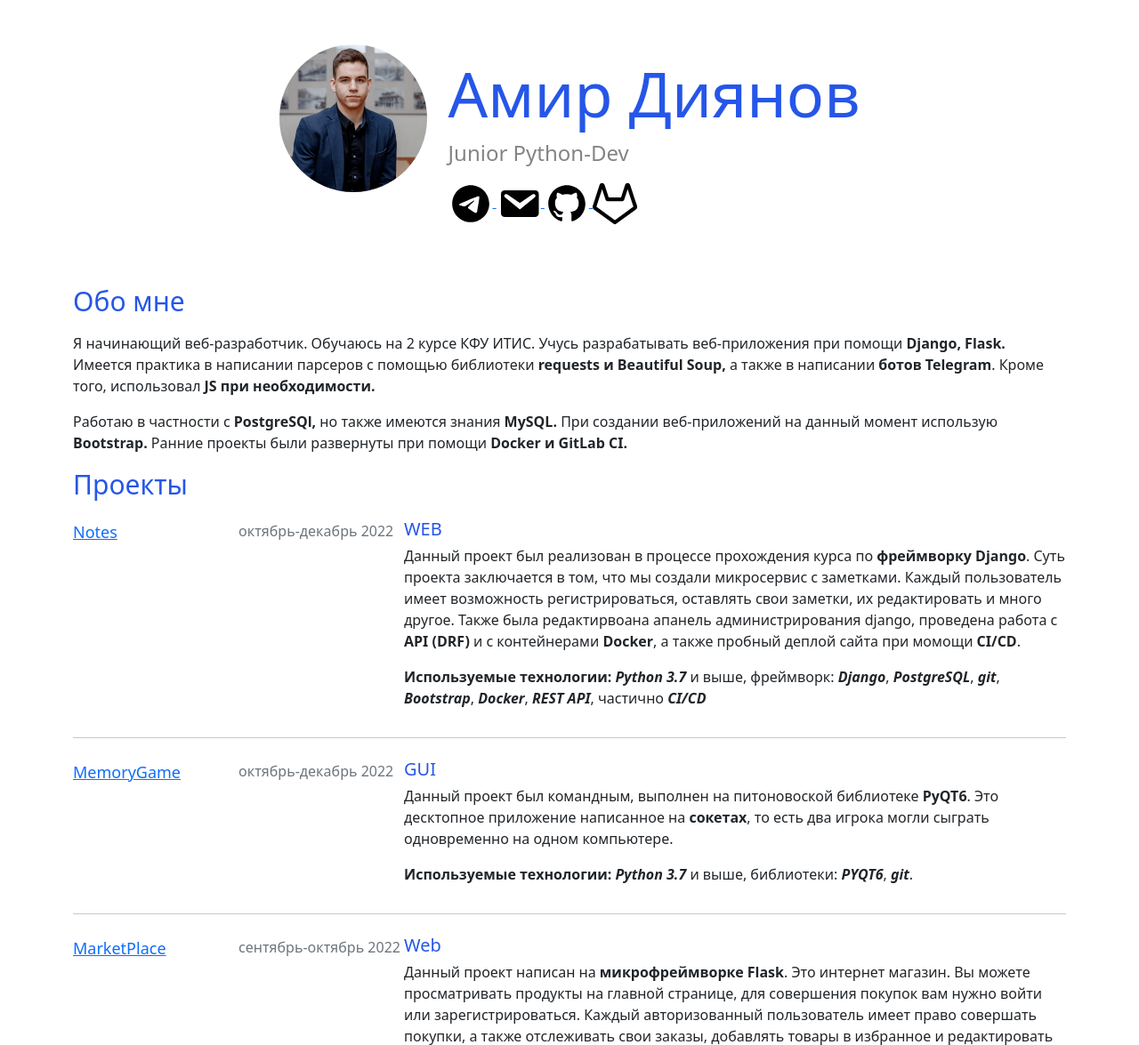
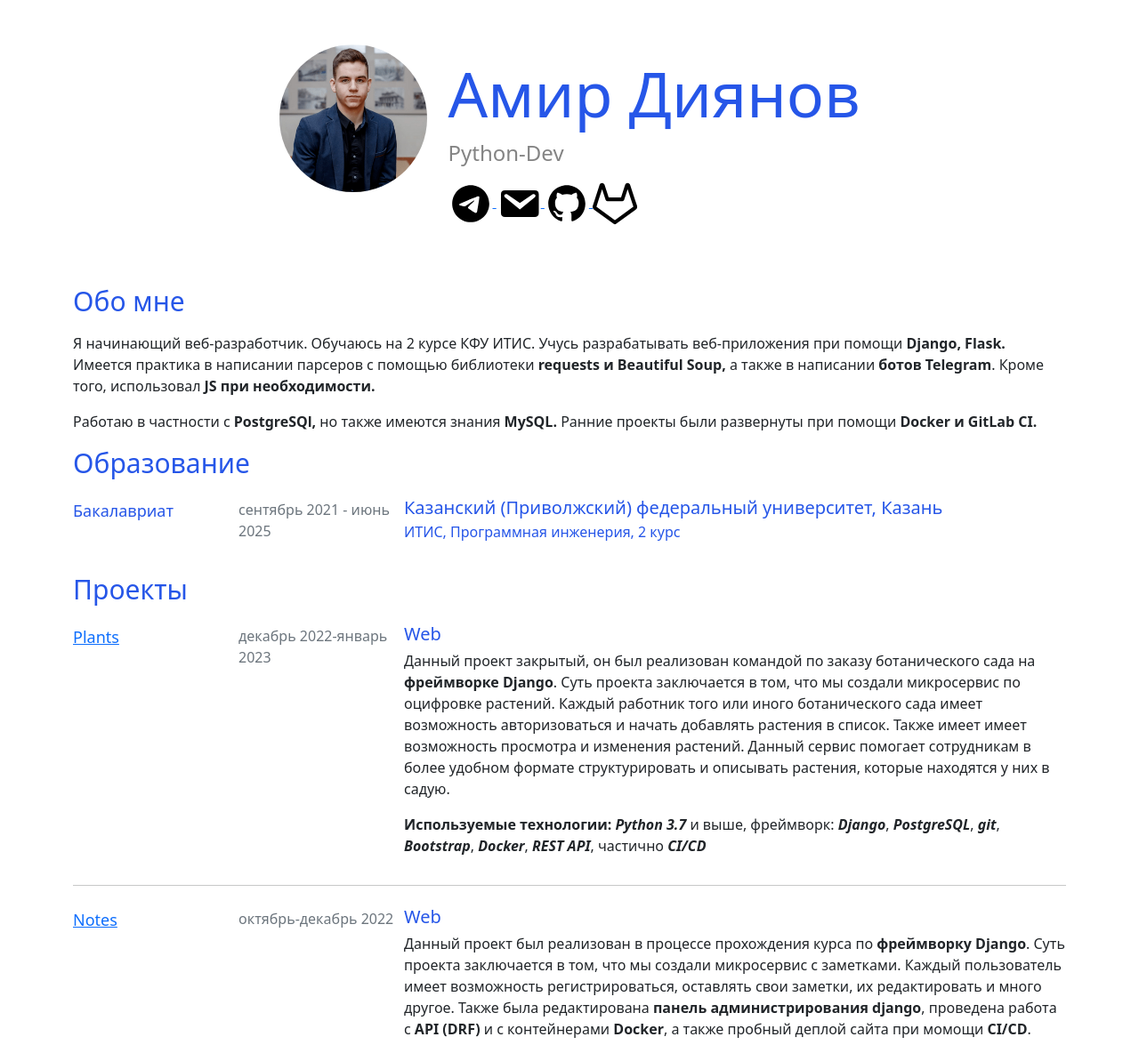
Before and after one commit to amirdianov/amirdianov.github.io, a plain HTML site: page index.html in a window 1280 px wide. Shown: the top 1175 px of the page at 89% size. Drawn offline with nearby package versions, Linux system fonts and the light colour scheme.

Commit message:
+ education

```diff
--- a/index.html
+++ b/index.html
@@ -25,7 +25,7 @@
         </div>
         <div class="col-md-auto main">
             <h1>Амир Диянов</h1>
-            <h2>Junior Python-Dev</h2>
+            <h2>Python-Dev</h2>
             <div class="social_icons">
                 <a href="https://t.me/diyanovamir" target="blank">
                     <svg width="50px" height="50px" viewBox="0 0 24 24" fill="none" xmlns="http://www.w3.org/2000/svg">
@@ -65,21 +65,66 @@
     <main id='main'>
         <div class="row justify-content-md-center">
             <div class="col-md-auto">
-                <section>
+                <section class="information">
                     <h2>Обо мне</h2>
                     <p>Я начинающий веб-разработчик. Обучаюсь на 2 курсе КФУ ИТИС. Учусь разрабатывать веб-приложения
                         при помощи <b>Django, Flask.</b> Имеется практика в написании парсеров с помощью библиотеки
                         <b>requests и Beautiful Soup,</b> а также в написании <b>ботов Telegram</b>. Кроме того,
                         использовал <b>JS при
                             необходимости.</b>
-                    <p> Работаю в частности с <b>PostgreSQl,</b> но также имеются знания <b>MySQL.</b> При создании
-                        веб-приложений на
-                        данный момент использую <b>Bootstrap.</b> Ранние проекты были развернуты при помощи <b>Docker и
+                    <p> Работаю в частности с <b>PostgreSQl,</b> но также имеются знания <b>MySQL.</b> Ранние проекты
+                        были развернуты при помощи <b>Docker и
                             GitLab
                             CI.</b></p>
                 </section>
-                <section>
+                <section class="education">
+                    <h2>Образование</h2>
+                    <div class="container" style="margin-top: 25px">
+                        <div class="row">
+                            <div class="col-2 gx-0">
+                                <p class="left">Бакалавриат</p>
+                                <br>
+                            </div>
+                            <div class="col-2 gx-0 text-muted">
+                                <p>сентябрь 2021 - июнь 2025</p>
+                            </div>
+                            <div class="col-8 gx-0 right">
+                                <h5>Казанский (Приволжский) федеральный университет, Казань </h5>
+                                <h6>ИТИС, Программная инженерия, 2 курс</h6>
+                            </div>
+                        </div>
+                    </div>
+                </section>
+                <section class="projects">
                     <h2>Проекты</h2>
+                    <div class="container" style="margin-top: 25px">
+                        <div class="row">
+                            <div class="col-2 gx-0">
+                                <a href="#">Plants</a>
+                                <br>
+                            </div>
+                            <div class="col-2 gx-0 text-muted">
+                                <p>декабрь 2022-январь 2023</p>
+                            </div>
+                            <div class="col-8 gx-0">
+                                <h5>Web</h5>
+                                <p>Данный проект закрытый, он был реализован командой по заказу ботанического сада на
+                                    <b>фреймворке Django</b>.
+                                    Суть проекта заключается в том, что мы создали микросервис по оцифровке растений.
+                                    Каждый
+                                    работник того или иного ботанического сада имеет возможность авторизоваться и начать
+                                    добавлять растения в список. Также имеет имеет возможность просмотра и изменения
+                                    растений. Данный сервис помогает сотрудникам в более удобном формате структурировать
+                                    и описывать растения, которые находятся у них в садую.
+                                <p><strong>Используемые технологии:</strong>
+                                    <b><i>Python 3.7</i></b> и выше, фреймворк: <b><i>Django</i></b>,
+                                    <b><i>PostgreSQL</i></b>, <b><i>git</i></b>,
+                                    <b><i>Bootstrap</i></b>, <b><i>Docker</i></b>, <b><i>REST API</i></b>, частично
+                                    <b><i>CI/CD</i></b>
+                            </div>
+                        </div>
+                    </div>
+                    <hr>
                     <div class="container" style="margin-top: 25px">
                         <div class="row">
                             <div class="col-2 gx-0">
@@ -90,18 +135,20 @@
                                 <p>октябрь-декабрь 2022</p>
                             </div>
                             <div class="col-8 gx-0">
-                                <h5>WEB</h5>
+                                <h5>Web</h5>
                                 <p>Данный проект был реализован в процессе прохождения курса по <b>фреймворку Django</b>.
                                     Суть проекта заключается в том, что мы создали микросервис с заметками. Каждый
                                     пользователь имеет возможность регистрироваться, оставлять свои заметки, их
-                                    редактировать и много другое. Также была редактирвоана апанель администрирования
-                                    django, проведена работа с <b>API (DRF)</b> и с контейнерами <b>Docker</b>, а также
+                                    редактировать и много другое. Также была редактирована <b>панель администрирования
+                                        django</b>, проведена работа с <b>API (DRF)</b> и с контейнерами <b>Docker</b>,
+                                    а также
                                     пробный деплой
                                     сайта при момощи <b>CI/CD</b>.
                                 <p><strong>Используемые технологии:</strong>
                                     <b><i>Python 3.7</i></b> и выше, фреймворк: <b><i>Django</i></b>,
                                     <b><i>PostgreSQL</i></b>, <b><i>git</i></b>,
-                                    <b><i>Bootstrap</i></b>, <b><i>Docker</i></b>, <b><i>REST API</i></b>, частично <b><i>CI/CD</i></b>
+                                    <b><i>Bootstrap</i></b>, <b><i>Docker</i></b>, <b><i>REST API</i></b>, частично
+                                    <b><i>CI/CD</i></b>
                             </div>
                         </div>
                     </div>
--- a/styles/style.css
+++ b/styles/style.css
@@ -42,9 +42,19 @@ main h2 {
     margin-top: 20px;
     margin-bottom: 20px;
 }
+
 main h5 {
     color: #2656E8;
     line-height: 1;
+}
+
+.education .left {
+    color: #2656E8;
+    font-size: 18px;
+
+}
+.education .right {
+    color: #2656E8;
 }
 
 
```
